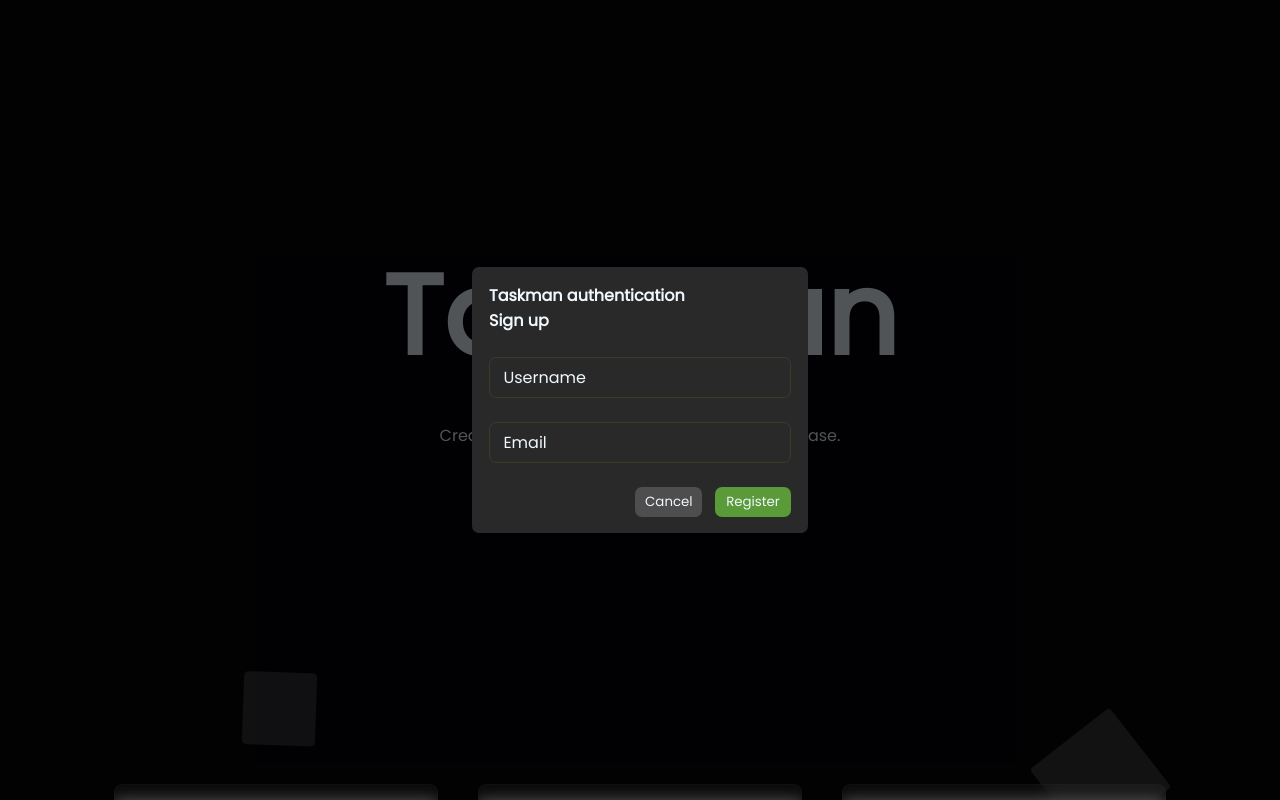
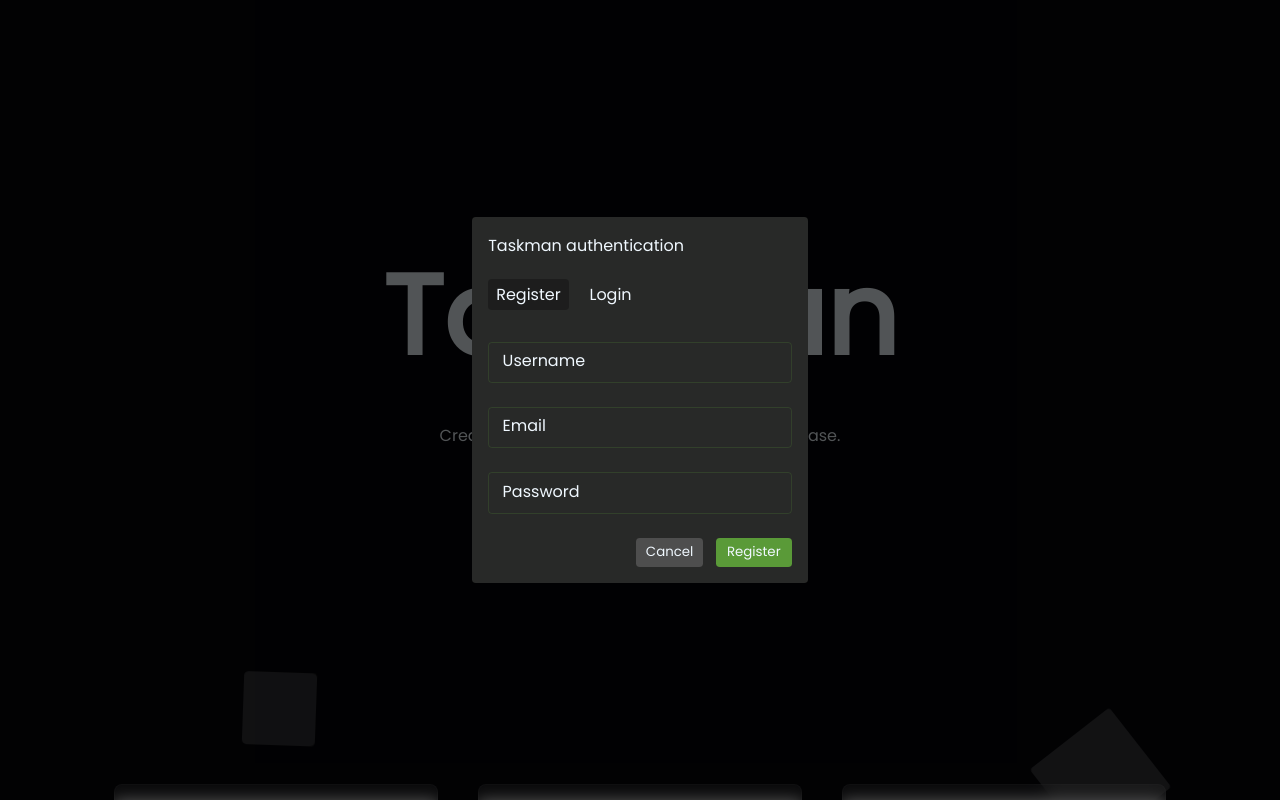
Before and after one commit to victorchiaka/taskman, a React (Vite) app: page / in a window 1280 px wide. Shown: the top 800 px of the page. Built offline with nearby package versions, Linux system fonts and the light colour scheme.

Commit message:
designed auth form

```diff
--- a/src/components/Form/Form.jsx
+++ b/src/components/Form/Form.jsx
@@ -1,8 +1,8 @@
 import Button from "../Button/Button";
-import Modal from "../Modal";
+import PropTypes from "prop-types";
 
 function Form(props) {
-  let { title, type, fields } = props.template;
+  let { fields, confirmText } = props.template;
 
   const renderFields = (fields) => {
     return fields.map((field) => {
@@ -17,20 +17,22 @@ function Form(props) {
   };
 
   return (
-    <Modal>
     <form className="form" onSubmit={(e) => e.preventDefault()}>
-        <div>
-          <h4>Taskman {type}</h4>
-          <h4>{title}</h4>
-        </div>
       {renderFields(fields)}
       <div className="action-buttons-container">
         <Button type="cancel" text="Cancel" />
-          <Button type="confirm" text="Register" />
+        <Button type="confirm" text={confirmText} />
       </div>
     </form>
-    </Modal>
   );
 }
 
+Form.propTypes = {
+  template: PropTypes.object,
+  title: PropTypes.string,
+  type: PropTypes.string,
+  fields: PropTypes.array,
+  confirmText: PropTypes.string,
+};
+
 export default Form;
--- a/src/index.css
+++ b/src/index.css
@@ -15,7 +15,7 @@
   --main-accent-50: rgba(90, 154, 56, 0.5);
   --main-accent-60: rgba(90, 154, 56, 0.6);
   --main-form-accent: rgb(40, 41, 40);
-  --golden-ratio-border-radius: 0.4375rem;
+  --golden-ratio-border-radius: 0.2375rem;
   --golden-input-padding-x: 0.6rem;
   --golden-input-padding-y: 0.2rem; /*y padding for input*/
   --golden-input-margin-y: 1.5rem;
@@ -83,16 +83,6 @@ img {
   align-items: center;
 }
 
-.form {
-  max-width: 23.125rem;
-  width: 20.975rem;
-  min-width: 20rem;
-  height: fit-content;
-  padding: 1rem 0;
-  background-color: var(--main-form-accent);
-  border-radius: var(--golden-ratio-border-radius);
-}
-
 .form input {
   background-color: inherit;
   outline: none;
@@ -105,14 +95,13 @@ img {
 }
 
 .form div {
-  width: 90%;
   margin: auto;
   position: relative;
 }
 
 .form div label {
   position: absolute;
-  top: 2rem;
+  top: 1.7rem;
   left: 0.4rem;
   background-color: var(--main-form-accent);
   padding: 0 0.5rem;
@@ -120,7 +109,7 @@ img {
 }
 
 .form div:has(input:focus) label {
-  top: 0.7rem;
+  top: 0.5rem;
   left: 0.3;
   color: var(--main-accent);
 }
@@ -131,3 +120,46 @@ img {
   column-gap: 0.8rem;
   padding-top: var(--golden-input-margin-y);
 }
+
+.auth-tab {
+  max-width: 23.125rem;
+  width: 20.975rem;
+  min-width: 20rem;
+  display: flex;
+  flex-wrap: wrap;
+  height: fit-content;
+  background-color: var(--main-form-accent);
+  border-radius: var(--golden-ratio-border-radius);
+  padding: 1rem;
+}
+
+.auth-header {
+  width: 100%;
+  margin-bottom: 0.3rem;
+}
+
+.auth-tab-option {
+  appearance: none;
+}
+
+.tab-content {
+  order: 1;
+  width: 100%;
+  display: none;
+  line-height: 2;
+}
+
+.tab-label {
+  padding: 0.2rem 0.5rem;
+  margin: 1rem 0.8rem 0.5rem 0;
+  border-radius: var(--golden-ratio-border-radius);
+  transition: all ease-in-out 500ms;
+}
+
+.auth-tab-option:checked + .tab-label {
+  background-color: rgba(0, 0, 0, 0.281);
+}
+
+.auth-tab-option:checked + .tab-label + .tab-content {
+  display: block;
+}
--- a/src/pages/Home.jsx
+++ b/src/pages/Home.jsx
@@ -3,10 +3,11 @@ import Background from "../components/Background/Background";
 import HomeSignupButton from "../components/Button/Button";
 import { HomeHeader } from "../components/Header/Header";
 import Showcase from "../components/Showcase/Showcase";
+import Modal from "../components/Modal";
 
 function Home() {
-  const template = {
-    title: "Sign up",
+  const loginTemplate = {
+    title: "Login",
     type: "authentication",
     fields: [
       {
@@ -20,6 +21,30 @@ function Home() {
         name: "email",
       },
     ],
+    confirmText: "Login",
+  };
+
+  const registerTemplate = {
+    title: "Register",
+    type: "authentication",
+    fields: [
+      {
+        title: "Username",
+        type: "text", // type of form
+        name: "username",
+      },
+      {
+        title: "Email",
+        type: "email", // type of form
+        name: "email",
+      },
+      {
+        title: "Password",
+        type: "password", // type of form
+        name: "password",
+      },
+    ],
+    confirmText: "Register",
   };
 
   return (
@@ -28,7 +53,38 @@ function Home() {
       <div className="header-container">
         <HomeHeader />
         <HomeSignupButton text="Sign in" type="homeSignup" />
-        <Form template={template} />
+        <Modal>
+          <div className="auth-tab">
+            <div className="auth-header">
+              <p>Taskman authentication</p>
+            </div>
+            <input
+              type="radio"
+              className="auth-tab-option"
+              name="auth"
+              id="register"
+              checked
+            />
+            <label htmlFor="register" className="tab-label">
+              Register
+            </label>
+            <div className="tab-content">
+              <Form template={registerTemplate} />
+            </div>
+            <input
+              type="radio"
+              className="auth-tab-option"
+              name="auth"
+              id="login"
+            />
+            <label htmlFor="login" className="tab-label">
+              Login
+            </label>
+            <div className="tab-content">
+              <Form template={loginTemplate} />
+            </div>
+          </div>
+        </Modal>
       </div>
       <Showcase />
     </>
```
Lines whose indentation alone changed are shown as unchanged.
